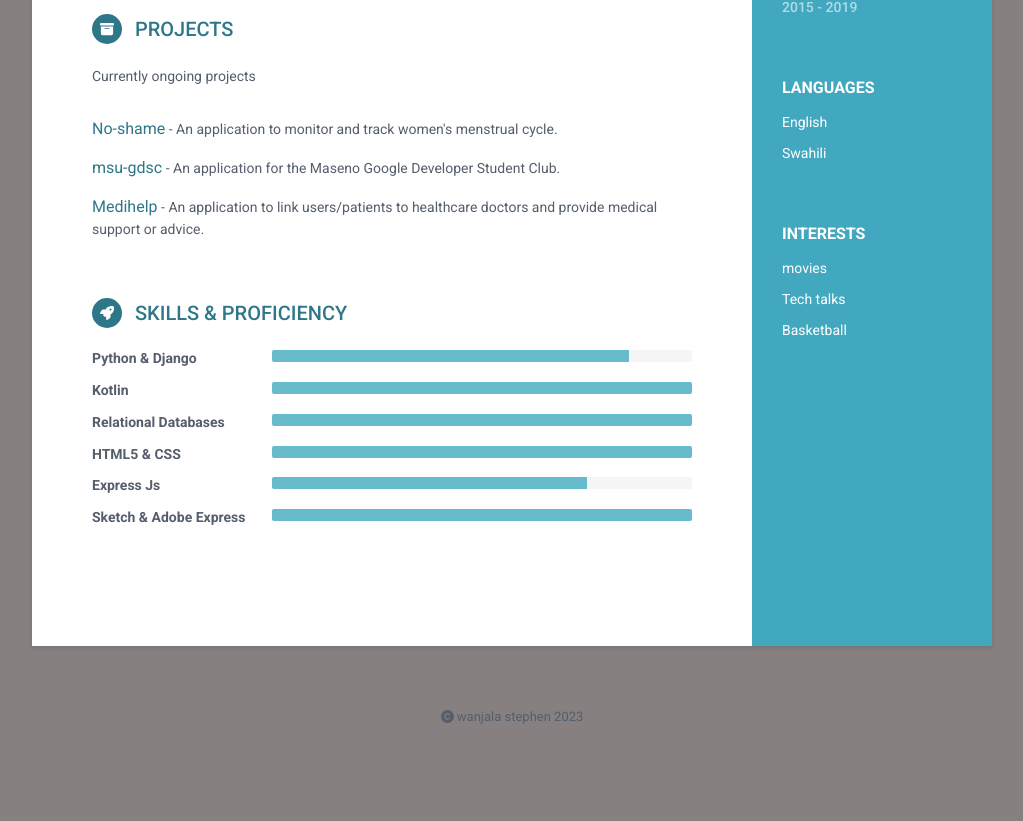
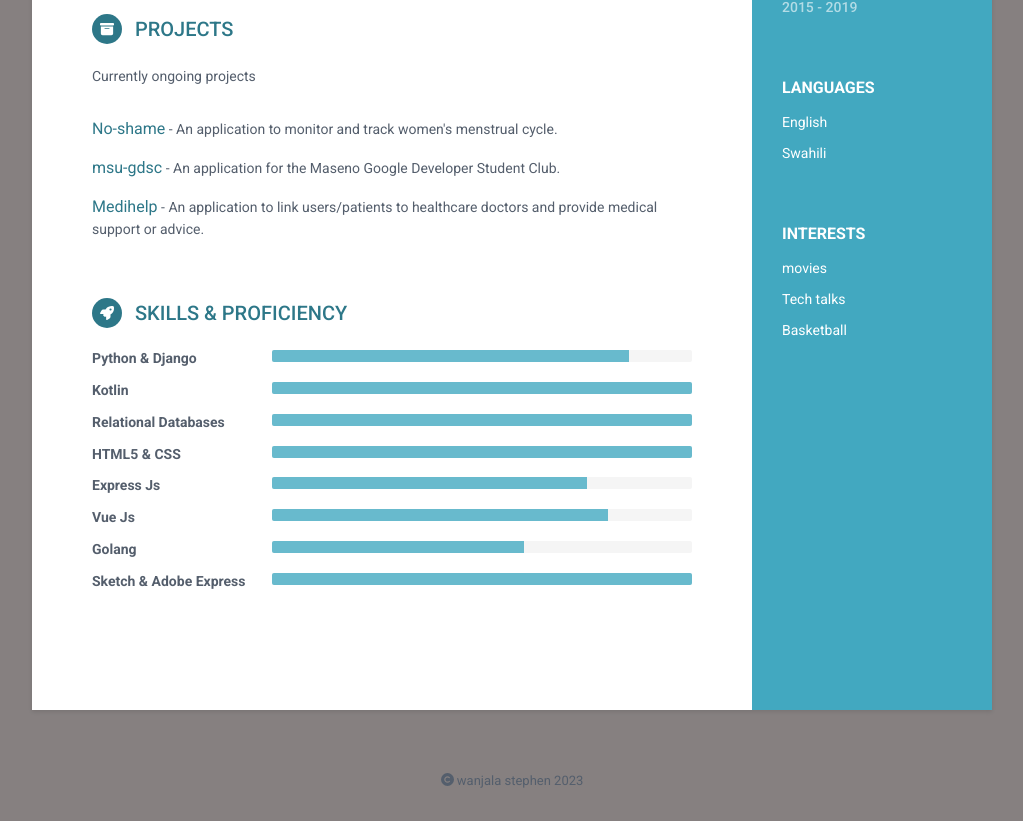
Before and after one commit to zephania002/My-portfolio, a Vue app: page / in a window 1280 px wide. Shown: the part 801-1622 px from the top of the page, without its empty margins (128-1151 px from the left). Before the commit the page ends 1559 px from the top, so only its background shows below. Built offline with nearby package versions, Linux system fonts and the light colour scheme; the HTML template or start-up script is replaced by a standard one.

Commit message:
Add more Skill

```diff
--- a/index.html
+++ b/index.html
@@ -4,7 +4,7 @@
     <meta charset="UTF-8">
     <link rel="icon" href="/favicon.ico">
     <meta name="viewport" content="width=device-width, initial-scale=1.0">
-    <title>Wanjala Stephen</title>
+    <title>Wanjala Stephen Digital Portfolio</title>
 
     <!-- Google Font -->
     <link href='https://fonts.googleapis.com/css?family=Roboto:400,500,400italic,300italic,300,500italic,700,700italic,900,900italic' rel='stylesheet' type='text/css'>
--- a/src/components/SectionSkills.vue
+++ b/src/components/SectionSkills.vue
@@ -24,6 +24,14 @@
     {
       title: "Express Js",
       level: 75,
+    },
+    {
+      title: "Vue Js",
+      level: 80,
+    },
+    {
+      title: "Golang",
+      level: 60,
     },
     {
       title: "Sketch & Adobe Express",
```
